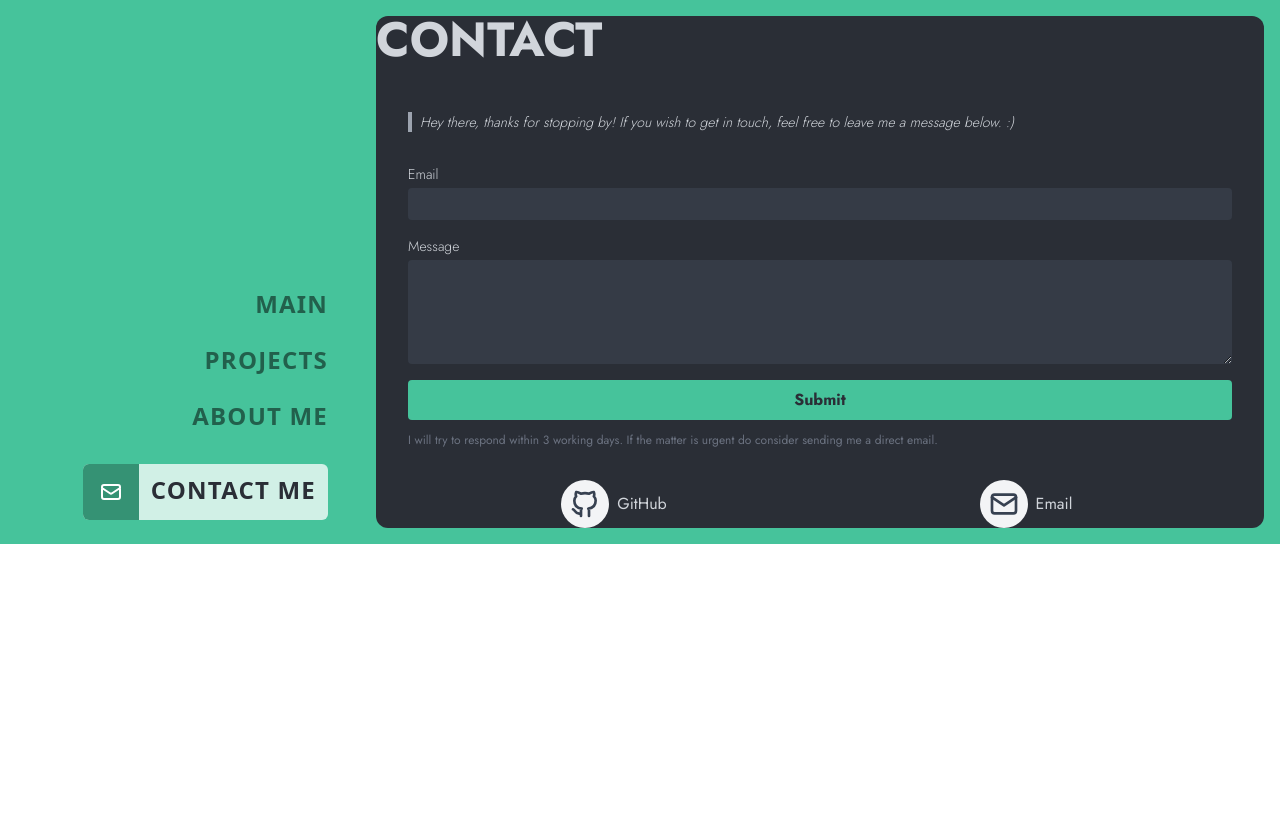
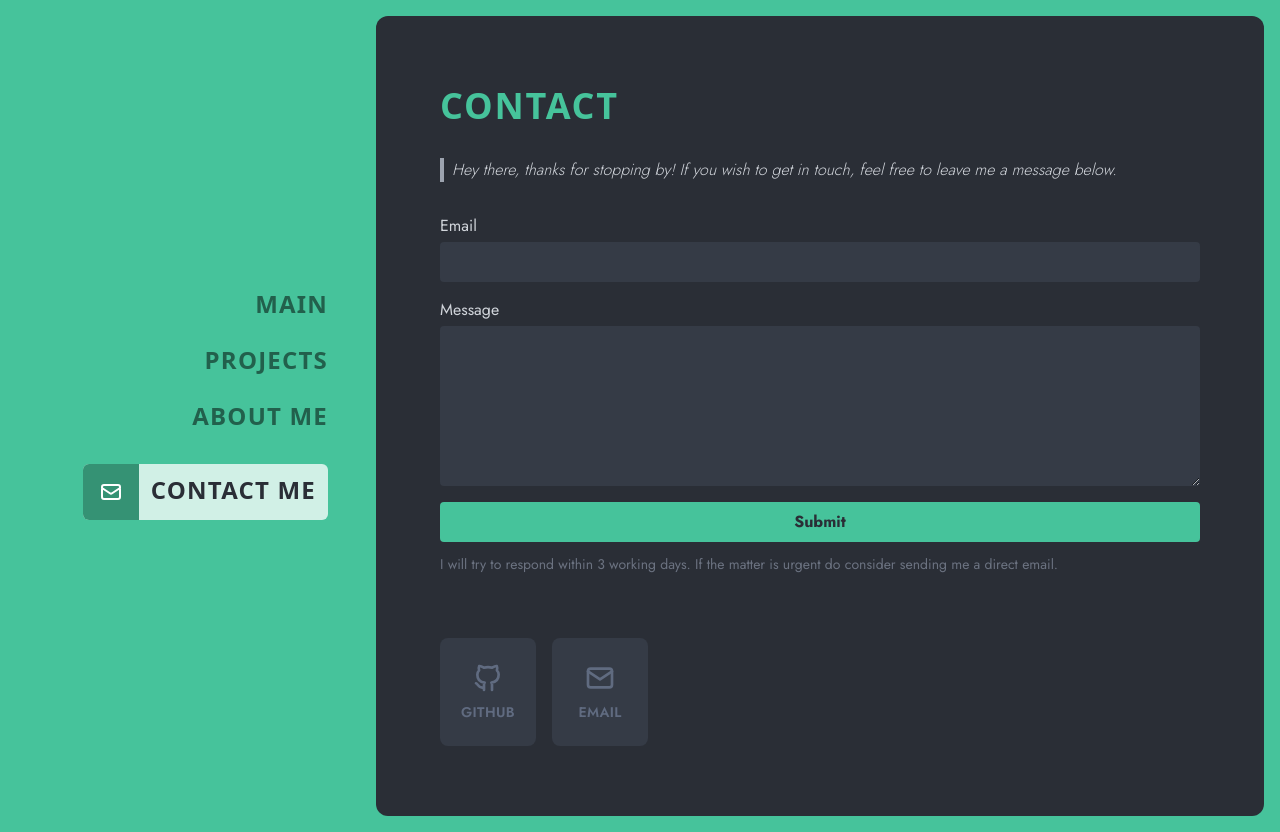
Before and after one commit to leo-dh/portfolio, a Next.js app: page /contact in a window 1280 px wide. Before the commit the page ends 800 px from the top, so only its background shows below. Built offline with nearby package versions, Linux system fonts and the light colour scheme; a web font is replaced by a local one.

Commit message:
finalized contact page

```diff
--- a/components/ContactForm.tsx
+++ b/components/ContactForm.tsx
@@ -1,72 +1,63 @@
 import { GitHubIcon, MailIcon } from "./Icons";
+
+const LINKS = [
+  { Icon: GitHubIcon, href: "https://github.com/leo-dh", label: "GitHub" },
+  { Icon: MailIcon, href: "mailto:me@leodh.dev", label: "Email" },
+];
 
 const ContactForm = (): JSX.Element => {
   return (
-    <>
-      <h1 className="text-5xl font-black uppercase">Contact</h1>
-      <div className="flex flex-col h-full justify-center flex-grow mt-12">
-        <div className="px-8 rounded flex flex-col">
-          <p className="text-sm font-light italic border-l-4 border-gray-400 pl-2">
+    <div className="flex flex-col h-full justify-center mt-8">
+      <div className="rounded flex flex-col max-w-screen-md">
+        <p className="text-base font-light italic border-l-4 border-gray-400 pl-2">
           Hey there, thanks for stopping by! If you wish to get in touch, feel free to leave me a
-            message below. :)
+          message below.
         </p>
         <div className="flex flex-col mt-8">
-            <label htmlFor="EmailInput" className="text-sm font-thin">
+          <label htmlFor="EmailInput" className="text-sm tablet:text-base">
             Email
           </label>
           <input
             type="text"
             id="EmailInput"
-              className="rounded py-1 px-2 bg-shark-400 outline-none mt-1"
+            className="rounded p-2 bg-shark-400 outline-none mt-1"
           />
         </div>
         <div className="flex flex-col mt-4">
-            <label htmlFor="MessageInput" className="text-sm font-thin">
+          <label htmlFor="MessageInput" className="text-sm tablet:text-base">
             Message
           </label>
           <textarea
             name=""
             id="MessageInput"
-              className="rounded py-1 px-2 bg-shark-400 outline-none mt-1"
-              rows={4}
+            className="rounded p-2 bg-shark-400 outline-none mt-1 h-28 tablet:h-40"
           ></textarea>
         </div>
-          <button className="rounded font-bold bg-jungle-green-500 px-3 py-2 mt-4 text-shark-500">
+        <button className="rounded font-bold bg-jungle-green-500 px-3 py-2 mt-4 text-shark-500 duration-300 ease-in-out hover:text-jungle-green-500 hover:bg-shark-400">
           Submit
         </button>
-          <span className="text-xs text-gray-500 mt-3 ">
+        <span className="text-xs text-gray-500 mt-3 tablet:text-sm">
           I will try to respond within 3 working days. If the matter is urgent do consider sending
           me a direct email.
         </span>
       </div>
-        <div className="flex px-8 justify-around mt-8">
-          <div className="flex items-center flex-1 justify-center">
-            <a href="https://github.com/leo-dh" target="_blank" rel="noreferrer">
-              <div className="p-2 rounded-full w-min bg-gray-100">
-                <GitHubIcon width="32" height="32" className="text-gray-700" />
-              </div>
+      <div className="flex justify-start mt-12 space-x-2 tablet:mt-16 tablet:space-x-4 tablet:justify-start">
+        {LINKS.map(({ Icon, href, label }) => (
+          <a
+            href={href}
+            target="_blank"
+            rel="noreferrer"
+            key={label}
+            className="flex items-center justify-center flex-col space-y-2 bg-shark-400 text-shark-200 rounded-lg py-6 w-20 tablet:w-24 hover:text-jungle-green-500 duration-300 ease-in-out"
+          >
+            <Icon className="w-6 h-6 tablet:w-8 tablet:h-8" />
+            <span className="text-sm rounded-lg uppercase font-semibold tracking-wide">
+              {label}
+            </span>
           </a>
-            <span className="ml-2">
-              <a href="https://github.com/leo-dh" target="_blank" rel="noreferrer">
-                GitHub
-              </a>
-            </span>
-          </div>
-          <div className="flex items-center flex-1 justify-center">
-            <a href="mailto:leo.ding.hao.2014@gmail.com" target="_blank" rel="noreferrer">
-              <div className="p-2 rounded-full w-min bg-gray-100">
-                <MailIcon width="32" height="32" className="text-gray-700" />
-              </div>
-            </a>
-            <span className="ml-2">
-              <a href="mailto:leo.ding.hao.2014@gmail.com" target="_blank" rel="noreferrer">
-                Email
-              </a>
-            </span>
+        ))}
       </div>
     </div>
-      </div>
-    </>
   );
 };
 
--- a/components/Icons.tsx
+++ b/components/Icons.tsx
@@ -68,14 +68,13 @@ export const GitHubIcon = (props: ReactSVGProps): JSX.Element => {
 export const MailIcon = (props: ReactSVGProps): JSX.Element => {
   return (
     <Icon
-      width="24"
-      height="24"
       viewBox="0 0 24 24"
       strokeWidth="2"
       stroke="currentColor"
       fill="none"
       strokeLinecap="round"
       strokeLinejoin="round"
+      className="h-6 w-6"
       {...props}
     >
       <path stroke="none" d="M0 0h24v24H0z" /> <rect x="3" y="5" width="18" height="14" rx="2" />
--- a/pages/contact.tsx
+++ b/pages/contact.tsx
@@ -1,7 +1,14 @@
 import { ContactForm } from "@components";
 
 const Contact = (): JSX.Element => {
-  return <ContactForm />;
+  return (
+    <div className="flex flex-col justify-center min-h-screen py-12 px-8 tablet:px-16 tablet:py-16">
+      <h1 className="text-4xl font-bold uppercase tracking-wider font-futura text-jungle-green-500">
+        Contact
+      </h1>
+      <ContactForm />
+    </div>
+  );
 };
 
 export default Contact;
```
Lines whose indentation alone changed are shown as unchanged.
